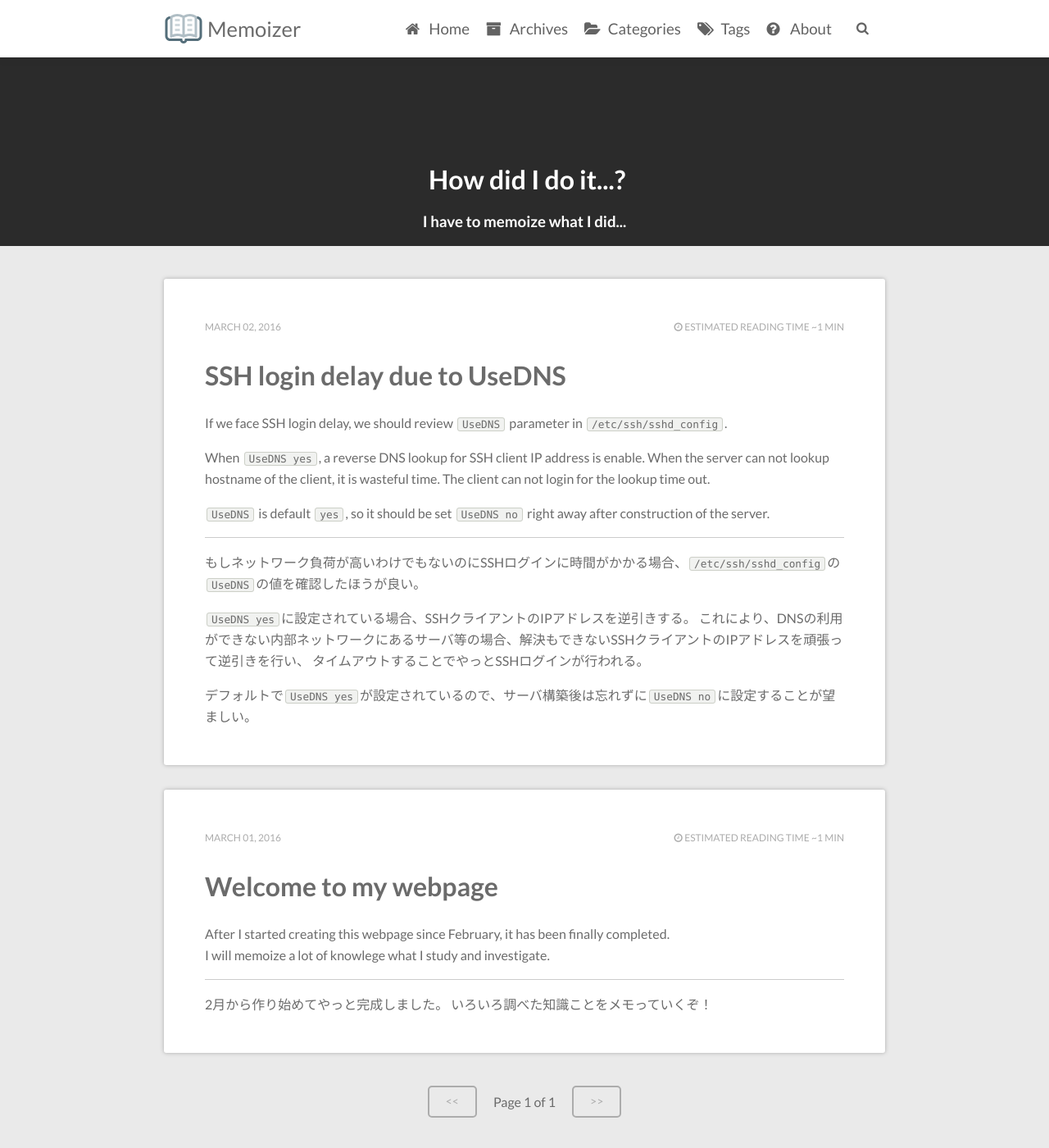
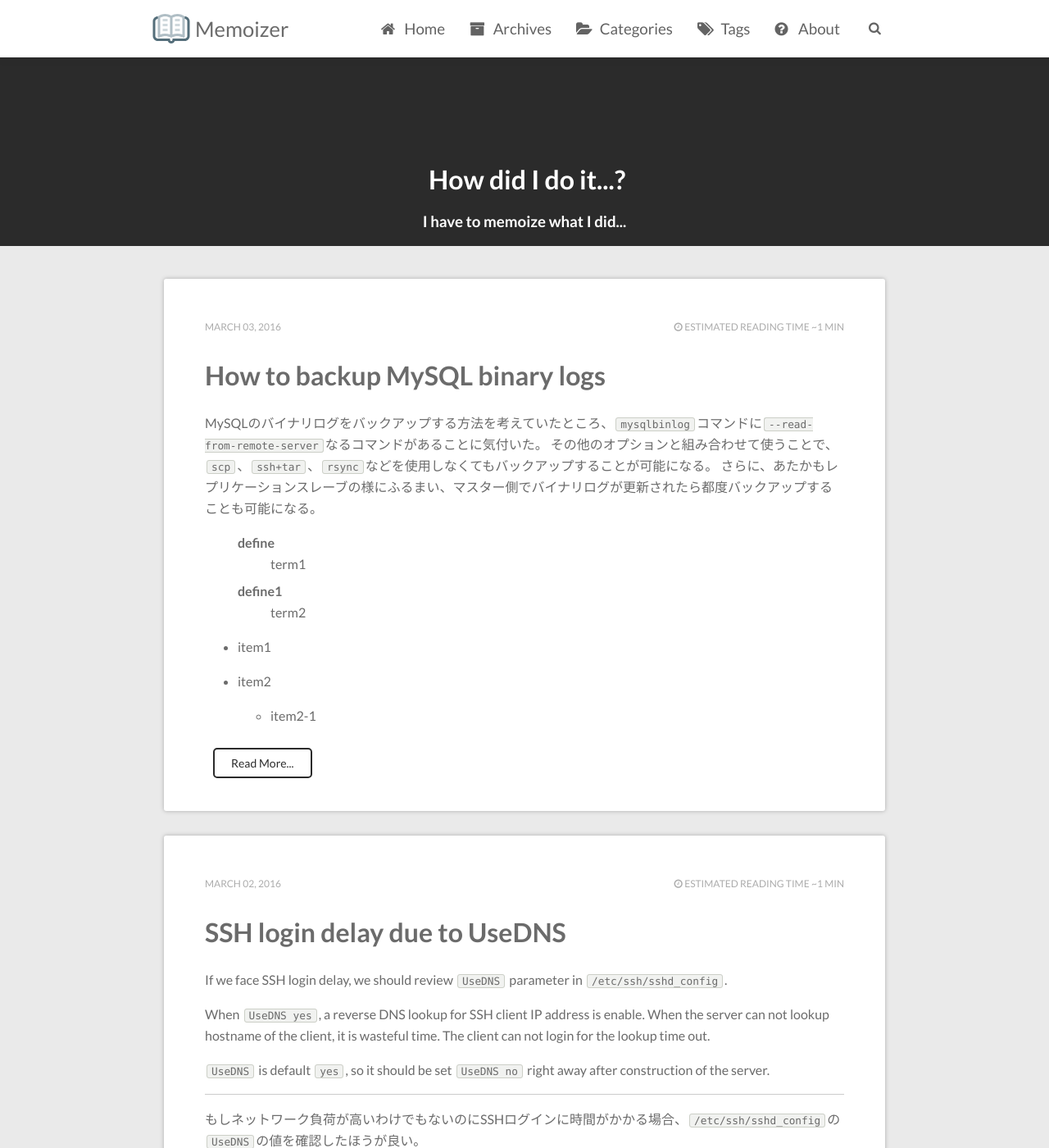
Before and after one commit to yatanokarasu/yatanokarasu.github.io, a Jekyll site: the page built from index.html, in a window 1280 px wide and 1400 px high. Shown: the whole window at 82% size. Built offline with Jekyll 4.4.1, drawn with Linux system fonts in a browser that asks for light colours; some web fonts are replaced; the list of posts is cut into pages by our own code.

Commit message:
Add post on Mar 3, 2016.
Signed-off-by: yatanokarasu <sync.outerphase@gmail.com>

```diff
--- a/_config.yml
+++ b/_config.yml
@@ -15,6 +15,24 @@ markdown: kramdown
 
 paginate: 5
 
+menus:
+  - title:  'Home'
+    url:    '/'
+    icon:   'home'
+  - title:  'Archives'
+    url:    '/archives'
+    icon:   'archive'
+  - title:  'Categories'
+    url:    '/categories'
+    icon:   'folder-open'
+  - title:  'Tags'
+    url:    '/tags'
+    icon:   'tags'
+  - title:  'About'
+    url:    '/about'
+    icon:   'question-circle'
+
+
 gems:
   - jekyll-paginate
   - jekyll-gist
--- a/_includes/contents-header.html
+++ b/_includes/contents-header.html
@@ -1,7 +1,7 @@
 <div class="contents-header">
   <div>
-    {% capture icon %}{% for menu in site.menus %}{% if menu.title == page.title %}{{ menu.icon }}{% endif %}{% endfor %}{% endcapture %}
-    <h1>{% if icon %}<i class="fa fa-{{ icon }}"></i> {% endif %}{{ site.menuspage.title }}{{ page.title }}</h1>
+    {% capture icon %}{% for menu in site.menus %}{% if menu.title == page.title %}{{ menu.icon }}{% elsif page.title == 'Search' %}{{ page.title }}{% break %}{% endif %}{% endfor %}{% endcapture %}
+    <h1>{% if icon %}<i class="fa fa-{{ icon }}"></i> {% endif %}{{ page.title }}</h1>
     {% if page.layout == 'post' %}
       <h3><time datetime="{{ page.date | date_to_xmlschema }}">{{ page.date | date: "%B %d, %Y" }}</time></h3>
     {% else %}
--- a/_includes/footer.html
+++ b/_includes/footer.html
@@ -1,5 +1,5 @@
 <footer class="page-footer">
   <address>&copy; Yatanokarasu. Powered by <a href="http://jekyllrb.com" rel="nofollow">Jekyll</a>.</address>
   <small>Code is released under the <a href="https://opensource.org/licenses/MIT">MIT License</a></small>
-  <small>Website and docs licensed under <a href="https://creativecommons.org/licenses/by/3.0/">CC BY 3.0</a>.</small>
+  <small>Website and docs licensed under <a href="https://creativecommons.org/licenses/by/3.0/"><i class="fa fa-creative-commons"></i> BY 3.0</a>.</small>
 </footer>
--- a/_includes/header.html
+++ b/_includes/header.html
@@ -19,11 +19,9 @@
     <!-- Menu -->
     <nav>
       <ul>
-        <li class="menu-list"><a class="menu-entry" href="/"><i class="fa fa-home menu-icon"></i> Home</a></li>
-        <li class="menu-list"><a class="menu-entry" href="/archives"><i class="fa fa-archive menu-icon"></i> Archives</a></li>
-        <li class="menu-list"><a class="menu-entry" href="/categories"><i class="fa fa-folder-open menu-icon"></i> Categories</a></li>
-        <li class="menu-list"><a class="menu-entry" href="/tags"><i class="fa fa-tags menu-icon"></i> Tags</a></li>
-        <li class="menu-list"><a class="menu-entry" href="/about"><i class="fa fa-question-circle menu-icon"></i> About</a></li>
+        {% for menu in site.menus %}
+        <li class="menu-list"><a class="menu-entry" href="{{ menu.url }}"><i class="fa fa-{{ menu.icon }} menu-icon"></i> {{ menu.title }}</a></li>
+        {% endfor %}
       </ul>
     </nav>
   </div>
--- /dev/null
+++ b/_posts/2016-03-03-how-to-backup-mysql-binlog.md
@@ -0,0 +1,27 @@
+---
+layout:     post
+title:      How to backup MySQL binary logs
+categories: [Infrastructure, Maintainance, Operation]
+tags:       [MySQL, Backup/Restore]
+keywords:   [MySQL, mysqlbinlog]
+---
+
+
+MySQLのバイナリログをバックアップする方法を考えていたところ、`mysqlbinlog`コマンドに`--read-from-remote-server`なるコマンドがあることに気付いた。
+その他のオプションと組み合わせて使うことで、`scp`、`ssh+tar`、`rsync`などを使用しなくてもバックアップすることが可能になる。
+さらに、あたかもレプリケーションスレーブの様にふるまい、マスター側でバイナリログが更新されたら都度バックアップすることも可能になる。
+
+define
+:   term1
+
+define1
+:   term2
+
+
+*   item1
+
+*   item2
+
+    +   item2-1
+
+<!-- more -->
--- a/_scss/_form.scss
+++ b/_scss/_form.scss
@@ -60,7 +60,11 @@ body {
     padding:                    0 10px;
     margin:                     0 auto;
 
-    max-width:                  900px;
+    max-width:                  950px;
+
+    @media #{$small} {
+        padding:                0 20px;
+    }
 }
 
 .logo {
@@ -302,7 +306,7 @@ body {
 
     @media #{$large} {
         display:                table-cell;
-        padding:                0 10px;
+        padding:                0 15px;
 
         width:                  inherit;
         height:                 70px;
--- a/_scss/_typography.scss
+++ b/_scss/_typography.scss
@@ -107,8 +107,20 @@ blockquote {
 // List items
 // -----------------------------------------------------------------------------
 
-.contents-entry li {
-    margin-bottom:      7px;
+.contents-entry {
+    dl {
+        @media #{$small} {
+            padding-left:       40px;
+        }
+    }
+
+    dt {
+        font-weight:        bold;
+    }
+
+    li, dd {
+        margin-bottom:      7px;
+    }
 }
 
 
```
Also changed, not shown: archives.html (+16 -3 lines).
